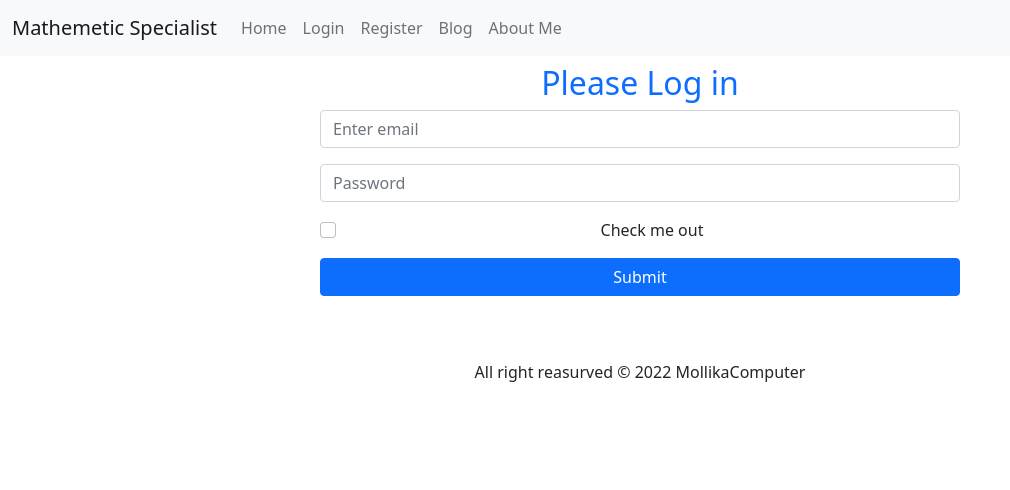
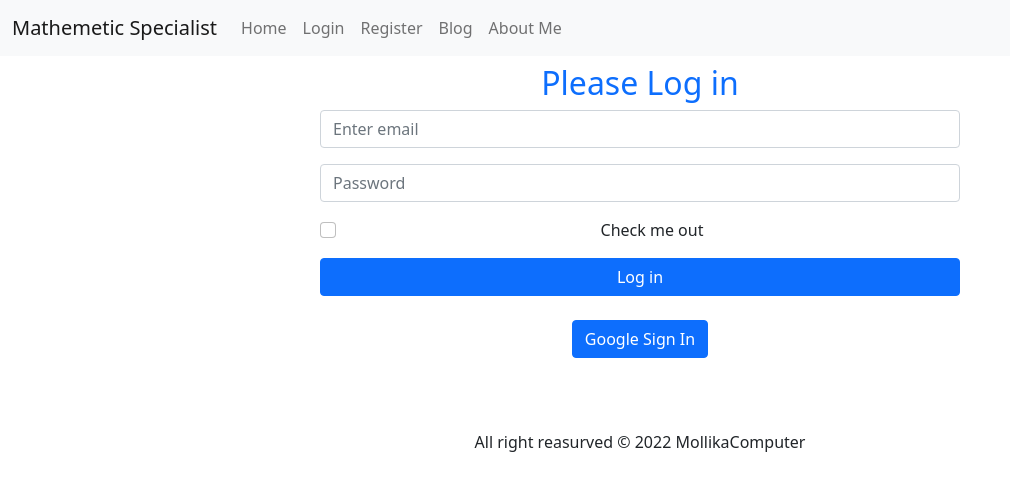
Before and after one commit to mollikacomputer/mathemeticsSpecialist, a React (Create React App) app: page /login in a window 1280 px wide. Shown: the top 490 px of the page, without its empty margins (0-1010 px from the left). Built offline with nearby package versions, Linux system fonts and the light colour scheme.

Commit message:
google signin done

```diff
--- a/src/pages/LogIn/Login.js
+++ b/src/pages/LogIn/Login.js
@@ -1,7 +1,37 @@
-import React from "react";
+import { getAuth, GoogleAuthProvider, signInWithPopup, signOut } from "firebase/auth";
+import React, { useState } from "react";
 import { Button, Form } from "react-bootstrap";
+import app from "../../firebase.init";
 
+const auth = getAuth(app);
 const Login = () => {
+  const [user, setUser] = useState('');
+  const [email, setEmail] = useState('');
+
+  const handleGoogleSignIn = () =>{
+    const googleProvider = new GoogleAuthProvider();
+    signInWithPopup(auth, googleProvider)
+    .then(result => {
+      const user = result.user;
+      setUser(user.displayName);
+      setEmail(user.email);
+      // console.log(user.displayName, user.email);
+
+    })
+    .catch(error=>{
+      console.error(error);
+    })
+  };
+  const handleSignOut = () =>{
+    const auth = getAuth();
+    signOut(auth)
+    .then(()=>{
+      setUser({});
+    })
+    .catch(error => {
+      setUser({});
+    })
+  }
   return (
     <div className='my-5 py-3 w-50 mx-auto'>
       <h2 className="text-primary" > Please Log in</h2>
@@ -16,9 +46,19 @@ const Login = () => {
           <Form.Check type="checkbox" label="Check me out" />
         </Form.Group>
         <Button variant="primary w-100" type="submit">
-          Submit
+         Log in
         </Button>
       </Form>
+      <br/>
+      {
+        user ? <button onClick={handleSignOut} className="btn btn-primary" > SignOut </button>
+        :
+        <button onClick={handleGoogleSignIn} className="btn btn-primary" > Google Sign In </button>
+      }<br/>
+      <h2 className="text-primary"> {user} </h2>
+
+      {/* <button onClick={handleSignOut} className="btn btn-primary" > SignOut </button> */}
+
     </div>
   );
 };
```
